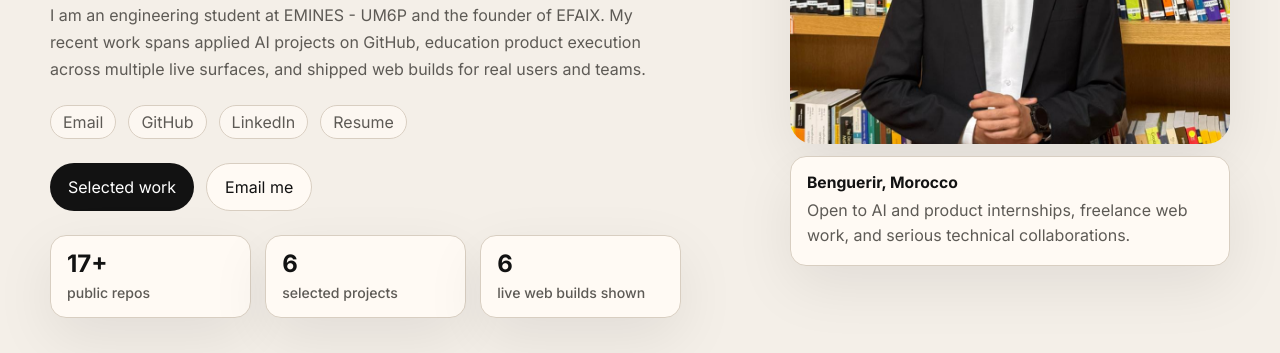
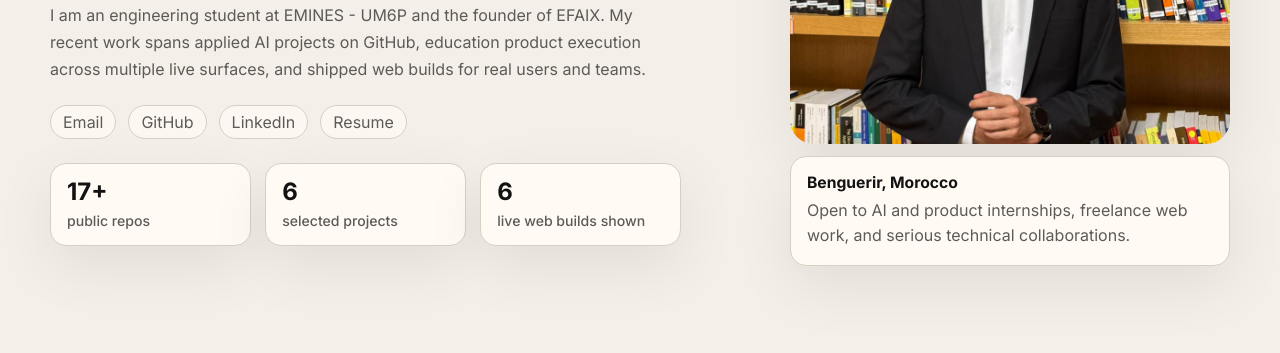
Before and after one commit to adam1861/adamlachkar, a plain HTML site: page index.html in a window 1280 px wide. Shown: the part 420-773 px from the top of the page. Drawn offline with Linux system fonts and the light colour scheme.

Commit message:
Simplify hero contact links

```diff
--- a/index.html
+++ b/index.html
@@ -109,10 +109,6 @@
               <a class="text-link" href="https://github.com/adam1861" target="_blank" rel="noopener me">GitHub</a>
               <a class="text-link" href="https://www.linkedin.com/in/adamlachkar/" target="_blank" rel="noopener me">LinkedIn</a>
               <a class="text-link" href="assets/docs/cv/CV%20-%201P%20-%20EN.pdf" target="_blank" rel="noopener">Resume</a>
-            </div>
-            <div class="hero-actions">
-              <a class="button button-dark" href="#portfolio" data-section-target="projects">Selected work</a>
-              <a class="button button-light" href="mailto:adam.lachkar@emines.um6p.ma">Email me</a>
             </div>
             <div id="proof-grid" class="proof-grid"></div>
           </div>
@@ -422,7 +418,7 @@
               For AI or product internships, freelance web projects, or technical collaborations, email is the fastest route.
             </p>
             <div class="contact-actions">
-              <a class="button button-dark" href="mailto:adam.lachkar@emines.um6p.ma">Email me</a>
+              <a class="button button-dark" href="mailto:adam.lachkar@emines.um6p.ma">Email</a>
               <a class="button button-light" href="assets/docs/cv/CV%20-%201P%20-%20EN.pdf" target="_blank" rel="noopener">
                 Open resume
               </a>
--- a/styles.css
+++ b/styles.css
@@ -260,7 +260,6 @@ button {
   background: var(--accent-soft);
 }
 
-.hero-actions,
 .contact-actions {
   display: flex;
   flex-wrap: wrap;
```
